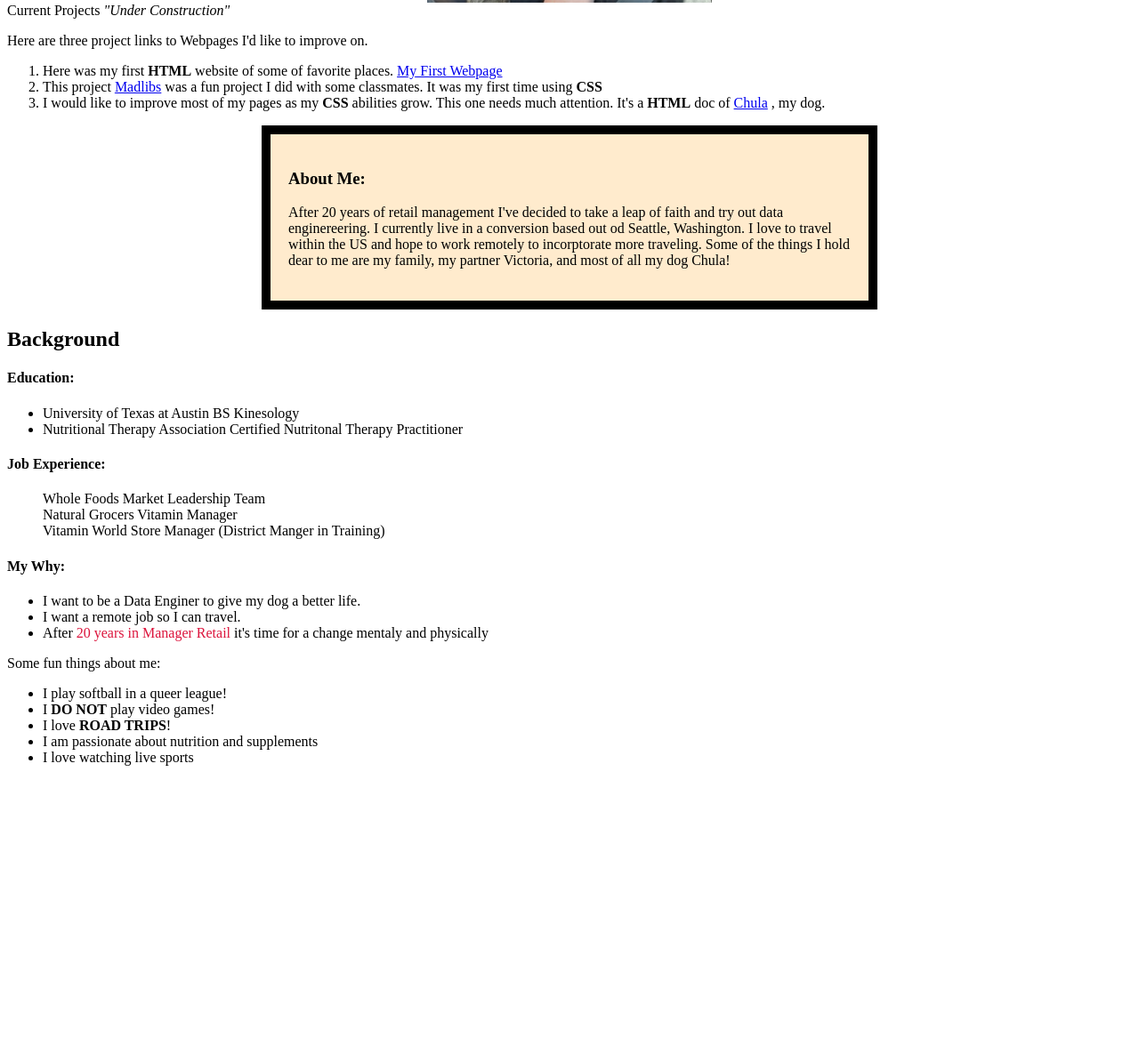
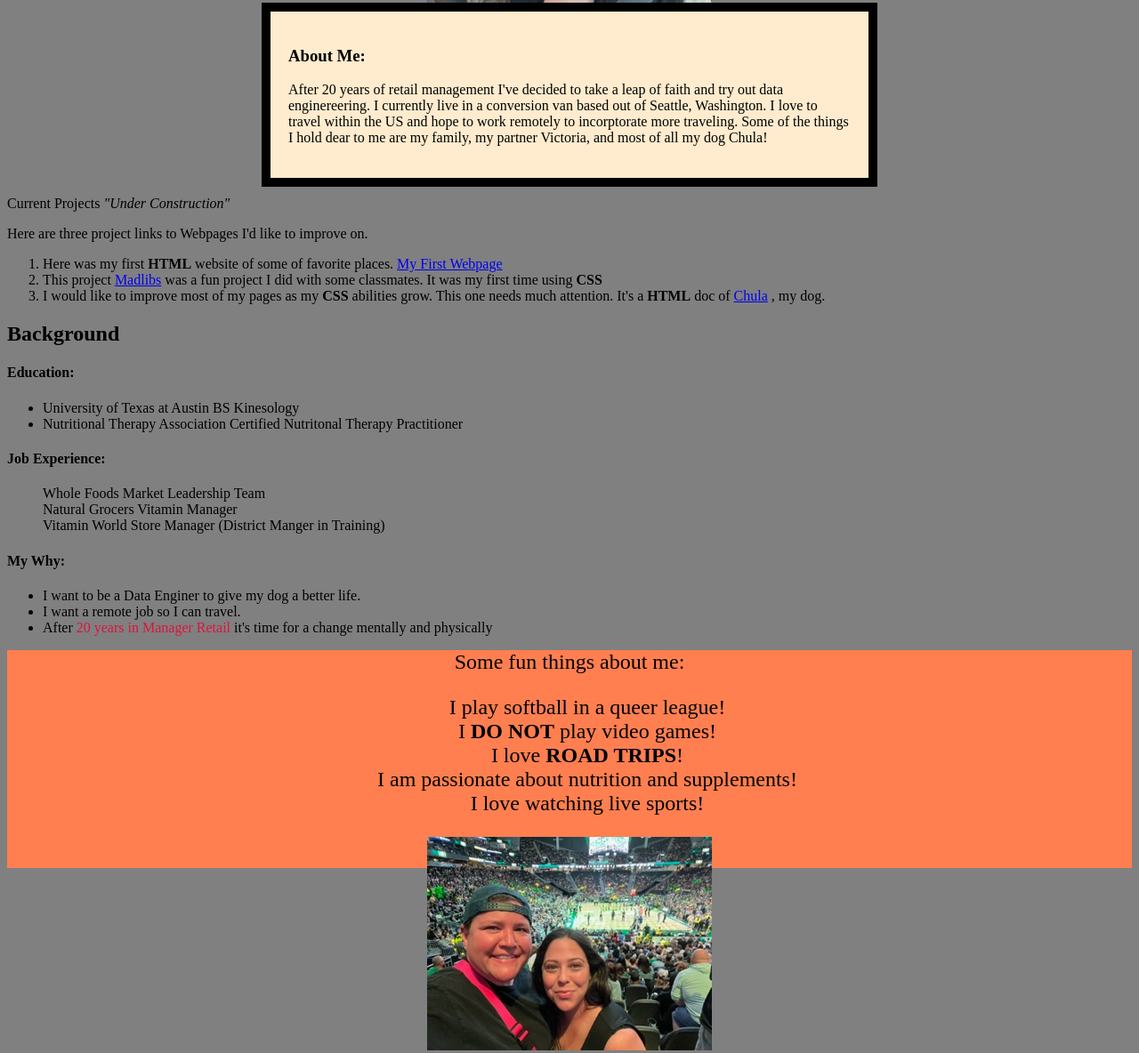
Before and after one commit to dulcelj55/HTML-Portfolio-, a plain HTML site: page index.html in a window 1280 px wide. Shown: the part 317-1501 px from the top of the page at 89% size. Before the commit the page ends 1194 px from the top, so only its background shows below. Drawn offline with Linux system fonts and the light colour scheme.

Commit message:
fix all indentions

```diff
--- a/css/styles.css
+++ b/css/styles.css
@@ -21,10 +21,10 @@ h1{
   box-sizing: content-box;
 }
 
-.funthings {
+.game {
   width: 100%;
   height: 245px;
-  float:center;
+  float:left;
   text-align: center;
   background-color:coral;
   font-size:x-large;
--- a/index.html
+++ b/index.html
@@ -3,13 +3,14 @@
 <head>
   <title>Dulce Jaramillo</title>
   <link href="css/styles.css" rel="stylesheet" type="text/css"
-
 </head>
-
-<body>
+<body style="background-color:grey;"></body>
   <h1>Dulce Jaramillo</h1>
   <img src="img/IMG_3147.jpg" alt=" A photo of Chula, Victoria and myself." class="centered-image">
-
+  <div class="infobox" span>
+    <h3>About Me:</h3>
+      <p>After <span>20 years of retail management</span> I've decided to take a leap of faith and try out data enginereering. I currently live in a conversion van based out of Seattle, Washington. I love to travel within the US and hope to work remotely to incorptorate more traveling. Some of the things I hold dear to me are my family, my partner Victoria, and most of all my dog Chula!</p>
+  </div>
   <div
   <h3>Current Projects <em>"Under Construction"</em></h3>
   <p>Here are three project links to Webpages I'd like to improve on.
@@ -19,13 +20,6 @@
       <li> I would like to improve most of my pages as my <strong>CSS</strong> abilities grow. This one needs much attention. It's a <strong>HTML</strong> doc of <a href="https://github.com/dulcelj55/Chula.git"> Chula</a> , my dog.</li>
     </ol>
   </p>
-
-  <div class="infobox" span>
-    <h3>About Me:</h3>
-      <p>After <span>20 years of retail management</span> I've decided to take a leap of faith and try out data enginereering. I currently live in a conversion based out od Seattle, Washington. I love to travel within the US and hope to work remotely to incorptorate more traveling. Some of the things I hold dear to me are my family, my partner Victoria, and most of all my dog Chula!</p>
-  </div>
-
-
   <h2><strong>Background</strong></h2>
   <div class="lists"
     <ul style="list-style: none;"></u>
@@ -44,21 +38,20 @@
         <ul>
           <li>I want to be a Data Enginer to give my dog a better life.
           <li>I want a remote job so I can travel.
-          <li>After <span class= "inred">20 years in Manager Retail</span> it's time for a change mentaly and physically</li>
+          <li>After <span class= "inred">20 years in Manager Retail</span> it's time for a change mentally and physically</li>
         </ul>
     </ul>
   </div>
-
-  <div
-  <img src="img/IMG_3203.jpg" alt=" A photo Victoria and myself at Storm game."
+  <div class="game"
   <h1>Some fun things about me:</h1>
-    <ul>
+    <ul style="list-style: none;"></u>
       <li>I play softball in a queer league!</li>
       <li>I <strong>DO NOT</strong> play video games!</li>
       <li>I love <strong> ROAD TRIPS</strong>!</li>
-      <li>I am passionate about nutrition and supplements</li>
-      <li>I love watching live sports</li>
+      <li>I am passionate about nutrition and supplements!</li>
+      <li>I love watching live sports!</li>
     </ul>
+    <img src="img/IMG_3203.jpg" alt=" A photo Victoria and myself at Storm game."
   </div>
 
 
```
Lines whose indentation alone changed are shown as unchanged.
